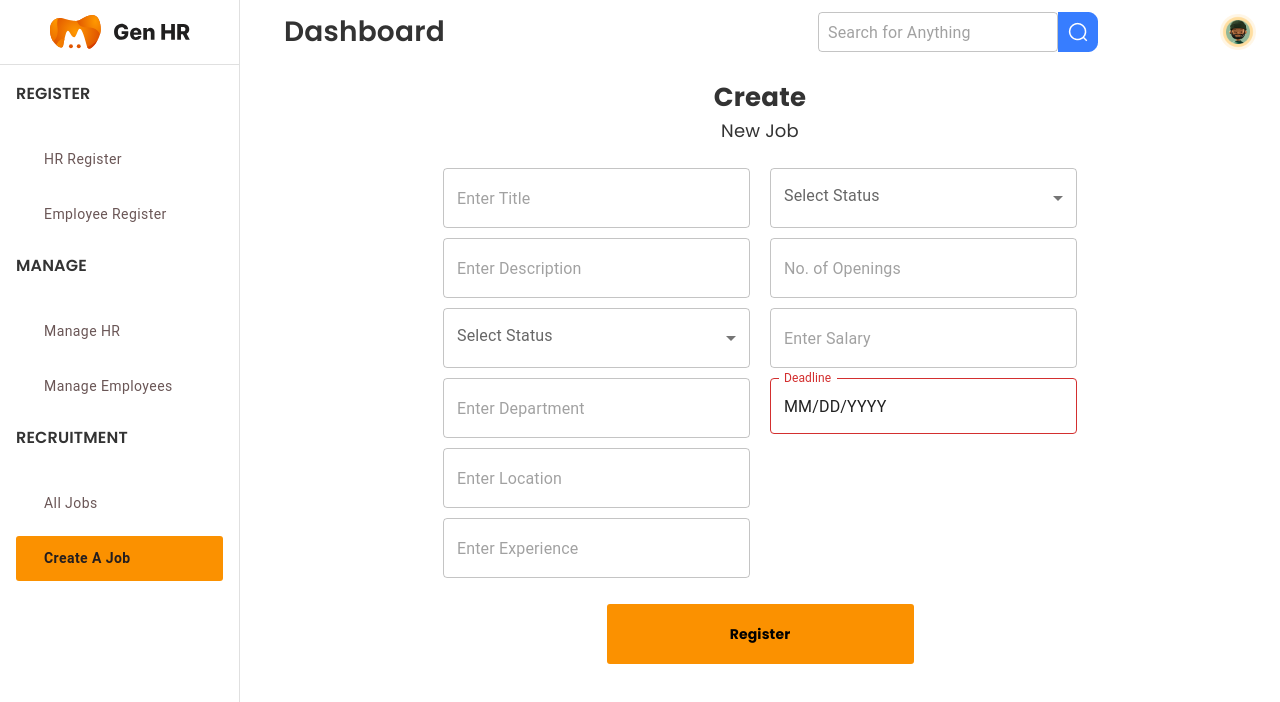
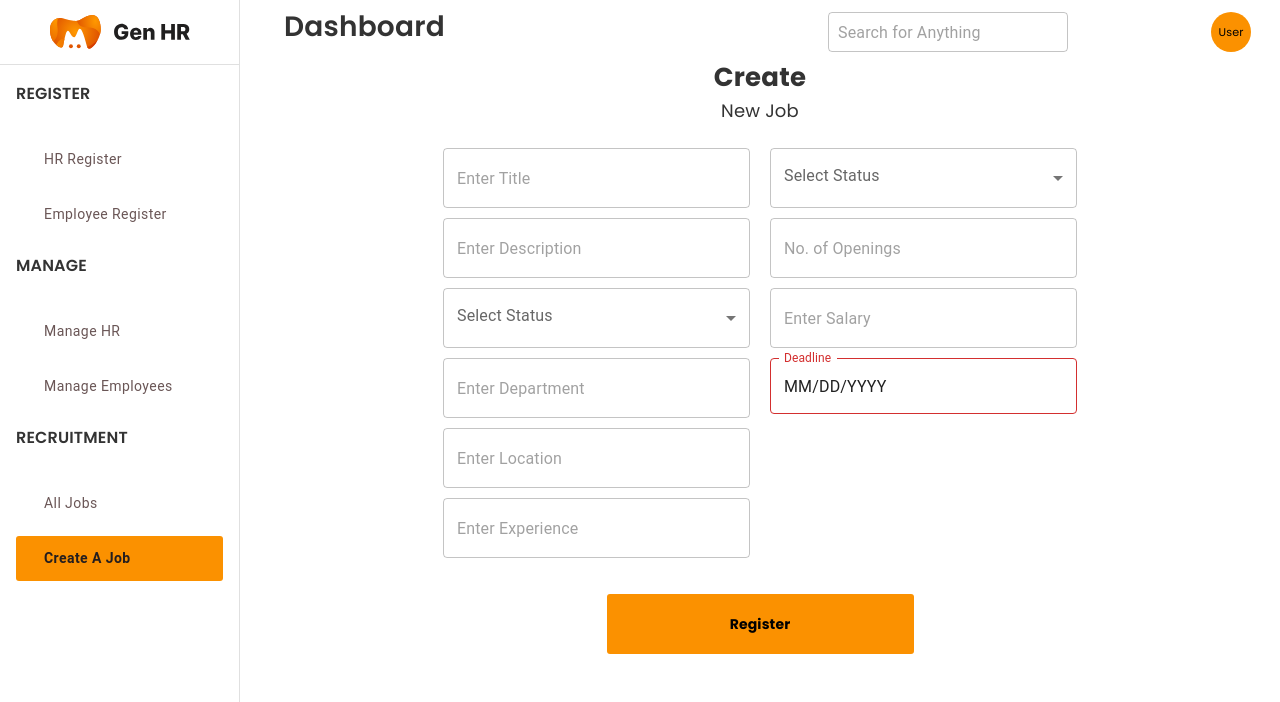
Before and after one commit to rohitschavan/HRMS, a React (Create React App) app in the folder client/: page /jobs/create in a window 1280 px wide. Shown: the top 702 px of the page. Built offline with nearby package versions, Linux system fonts and the light colour scheme; no server answers; sample sign-in values are in the browser's storage; some icons are missing.

Commit message:
added logout

```diff
--- /dev/null
+++ b/client/src/components/AvatarMenu.js
@@ -0,0 +1,77 @@
+import React, { useState } from "react";
+import { Avatar, IconButton, Menu, MenuItem, Tooltip, Typography } from "@mui/material";
+import { useNavigate } from "react-router-dom";
+import { useAdmin } from "../context/AdminContext";
+const AvatarMenu = ({admin}) => {
+const navigate = useNavigate('');
+  const [anchorEl, setAnchorEl] = useState(null);
+  const {setAdmin} = useAdmin();
+
+  const open = Boolean(anchorEl);
+
+  const handleOpen = (event) => {
+    setAnchorEl(event.currentTarget);
+  };
+  const handleClose = () => {
+    setAnchorEl(null);
+  };
+
+  const handleLogout = () => {
+    localStorage.removeItem('token');
+    setAdmin(null);
+    navigate('/');
+
+
+  };
+
+
+
+  return (
+    <>
+      <Tooltip title="Account settings">
+        <IconButton onClick={handleOpen} size="small" sx={{ ml: 2 }}>
+          <Avatar sx={{ bgcolor: "rgb(251, 145, 0)" }}>
+            <Typography sx={{
+                fontSize:'0.7rem',fontFamily:'Poppins',
+                color:'black'
+            }}>{admin?.name ? admin?.name : 'User'}</Typography>
+          </Avatar>
+        </IconButton>
+      </Tooltip>
+
+      <Menu
+        anchorEl={anchorEl}
+        open={open}
+        onClose={handleClose}
+        onClick={handleClose}
+        PaperProps={{
+          elevation: 3,
+          sx: {
+            mt: 1.5,
+            overflow: "visible",
+            filter: "drop-shadow(0px 2px 8px rgba(0,0,0,0.1))",
+            "&:before": {
+              content: '""',
+              display: "block",
+              position: "absolute",
+              top: 0,
+              right: 14,
+              width: 10,
+              height: 10,
+              bgcolor: "background.paper",
+              transform: "translateY(-50%) rotate(45deg)",
+              zIndex: 0,
+            },
+          },
+        }}
+        transformOrigin={{ horizontal: "right", vertical: "top" }}
+        anchorOrigin={{ horizontal: "right", vertical: "bottom" }}
+      >
+        <MenuItem onClick={() => alert("Profile Clicked")}>Profile</MenuItem>
+        <MenuItem onClick={handleLogout}>Logout</MenuItem>
+      </Menu>
+    </>
+  );
+};
+
+export default AvatarMenu;
--- a/client/src/components/Jobs/CreateNewJob.js
+++ b/client/src/components/Jobs/CreateNewJob.js
@@ -87,7 +87,8 @@ const {admin} = useAdmin();
             display: "flex",
             flexDirection: "column",
             gap: "10px",
-            width: '100%'
+            width: '100%',
+            marginTop:'-20px'
           }}
         >
           <motion.div
@@ -129,10 +130,12 @@ const {admin} = useAdmin();
                 New Job
               </Typography>
             </Box>
+            </motion.div>
             <br />
 
             <Grid sx={{
-              display: 'flex', justifyContent: 'center', flexDirection: 'row', gap: '20px'
+              display: 'flex', justifyContent: 'center', flexDirection: 'row', gap: '20px',
+              marginTop:'-20px'
             }}
               size={{ lg: 12, sm: 12, md: 12, xs: 12 }}
             >
@@ -286,7 +289,7 @@ const {admin} = useAdmin();
                 </Typography>
               </Button>
             </Box>
-          </motion.div>
+
         </form>
       </Grid>
     </>
--- a/client/src/components/Layout.js
+++ b/client/src/components/Layout.js
@@ -10,12 +10,10 @@ import Typography from '@mui/material/Typography';
 import Divider from '@mui/material/Divider';
 import IconButton from '@mui/material/IconButton';
 import MenuIcon from '@mui/icons-material/Menu';
-import ChevronLeftIcon from '@mui/icons-material/ChevronLeft';
-import ChevronRightIcon from '@mui/icons-material/ChevronRight';
 import ListItem from '@mui/material/ListItem';
 import { Grid, TextField } from '@mui/material';
 import Logo from '../assets/logo.svg';
-import Call from '../assets/Call.png';
+
 import NotificationsIcon from '@mui/icons-material/Notifications';
 import HelpIcon from '@mui/icons-material/Help';
 import userIcon from '../assets/usericon.png';
@@ -24,6 +22,8 @@ import HowToRegIcon from '@mui/icons-material/HowToReg';
 import BadgeIcon from '@mui/icons-material/Badge';
 import { useState } from 'react';
 import ManageAccountsIcon from '@mui/icons-material/ManageAccounts';
+import { useAdmin } from '../context/AdminContext';
+import AvatarMenu from './AvatarMenu';
 const drawerWidth = 240;
 // rgb(251 145 0)
 const openedMixin = (theme) => ({
@@ -107,6 +107,7 @@ const Drawer = styled(MuiDrawer, { shouldForwardProp: (prop) => prop !== 'open'
 );
 
 export default function Layout({ children }) {
+    const {admin} = useAdmin()
     // const isActive = useMatch('/employee/register');
     const theme = useTheme();
     const [open, setOpen] = React.useState(true);
@@ -196,7 +197,7 @@ export default function Layout({ children }) {
 
                                     }}
                                 />
-                                <Box component='img' src={Call}></Box>
+
                             </Box>
                             <Box sx={{
                                 display: 'flex',
@@ -212,10 +213,7 @@ export default function Layout({ children }) {
                                 <HelpIcon sx={{
                                     color: '#C4C4C4'
                                 }} />
-                                <Box sx={{
-                                    width: '36px',
-                                    height: '36px'
-                                }} component='img' src={userIcon}></Box>
+                           <AvatarMenu admin={admin}/>
                             </Box>
 
                         </Box>
@@ -271,7 +269,7 @@ export default function Layout({ children }) {
                                 justifyContent: 'center',
                                 flexDirection: 'column',
                                 width: '100%',
-                                gap:'10px'
+                                gap: '10px'
                             }}>
                                 <NavLink
                                     to='/hr/register'
@@ -279,11 +277,12 @@ export default function Layout({ children }) {
                                         background: isActive ? "rgb(251 145 0)" : "white",
                                         textDecoration: 'none',
                                         color: isActive ? '#241e1e' : '#6a5656',
-                                        fontWeight:  isActive ? 'bold' : 'normal',
+                                        fontWeight: isActive ? 'bold' : 'normal',
                                         fontSize: "14px",
                                         lineHeight: "21px",
                                         letterSpacing: "0.03em",
-                                                  borderRadius:'3px'
+                                        borderRadius: '3px',
+                                        transition: '0.2s'
                                     })}
                                 >
                                     <Box
@@ -301,8 +300,8 @@ export default function Layout({ children }) {
                                         <HowToRegIcon
                                             style={{
                                                 color: 'black',
-                                                position:'relative',
-                                                left:'10px'
+                                                position: 'relative',
+                                                left: '10px'
                                             }}
                                         />
                                         HR Register
@@ -314,11 +313,12 @@ export default function Layout({ children }) {
                                         background: isActive ? "rgb(251 145 0)" : "white",
                                         textDecoration: 'none',
                                         color: isActive ? '#241e1e' : '#6a5656',
-                                        fontWeight:  isActive ? 'bold' : 'normal',
+                                        fontWeight: isActive ? 'bold' : 'normal',
                                         fontSize: "14px",
                                         lineHeight: "21px",
                                         letterSpacing: "0.03em",
-                                                  borderRadius:'3px'
+                                        borderRadius: '3px',
+                                        transition: '0.2s'
                                     })}
                                 >
                                     <Box
@@ -336,8 +336,8 @@ export default function Layout({ children }) {
                                         <BadgeIcon
                                             style={{
                                                 color: 'black',
-                                                     position:'relative',
-                                                left:'10px'
+                                                position: 'relative',
+                                                left: '10px'
                                             }}
                                         />
                                         Employee Register
@@ -378,7 +378,7 @@ export default function Layout({ children }) {
                                 justifyContent: 'center',
                                 flexDirection: 'column',
                                 width: '100%',
-                                gap:'10px'
+                                gap: '10px'
                             }}>
                                 <NavLink
                                     to='/manage/hr'
@@ -386,11 +386,12 @@ export default function Layout({ children }) {
                                         background: isActive ? "rgb(251 145 0)" : "white",
                                         textDecoration: 'none',
                                         color: isActive ? '#241e1e' : '#6a5656',
-                                        fontWeight:  isActive ? 'bold' : 'normal',
+                                        fontWeight: isActive ? 'bold' : 'normal',
                                         fontSize: "14px",
                                         lineHeight: "21px",
                                         letterSpacing: "0.03em",
-                                        borderRadius:'3px'
+                                        borderRadius: '3px',
+                                        transition:'0.2s'
                                     })}
                                 >
                                     <Box
@@ -408,8 +409,8 @@ export default function Layout({ children }) {
                                         <HowToRegIcon
                                             style={{
                                                 color: 'black',
-                                                position:'relative',
-                                                left:'10px'
+                                                position: 'relative',
+                                                left: '10px'
                                             }}
                                         />
                                         Manage HR
@@ -421,11 +422,12 @@ export default function Layout({ children }) {
                                         background: isActive ? "rgb(251 145 0)" : "white",
                                         textDecoration: 'none',
                                         color: isActive ? '#241e1e' : '#6a5656',
-                                        fontWeight:  isActive ? 'bold' : 'normal',
+                                        fontWeight: isActive ? 'bold' : 'normal',
                                         fontSize: "14px",
                                         lineHeight: "21px",
                                         letterSpacing: "0.03em",
-                                                  borderRadius:'3px'
+                                        borderRadius: '3px',
+                                        transition:'0.2s'
                                     })}
                                 >
                                     <Box
@@ -443,8 +445,8 @@ export default function Layout({ children }) {
                                         <ManageAccountsIcon
                                             style={{
                                                 color: 'black',
-                                                     position:'relative',
-                                                left:'10px'
+                                                position: 'relative',
+                                                left: '10px'
                                             }}
                                         />
                                         Manage Employees
@@ -485,7 +487,7 @@ export default function Layout({ children }) {
                                 justifyContent: 'center',
                                 flexDirection: 'column',
                                 width: '100%',
-                                gap:'10px'
+                                gap: '10px'
                             }}>
                                 <NavLink
                                     to='/manage/jobs'
@@ -493,11 +495,12 @@ export default function Layout({ children }) {
                                         background: isActive ? "rgb(251 145 0)" : "white",
                                         textDecoration: 'none',
                                         color: isActive ? '#241e1e' : '#6a5656',
-                                        fontWeight:  isActive ? 'bold' : 'normal',
+                                        fontWeight: isActive ? 'bold' : 'normal',
                                         fontSize: "14px",
                                         lineHeight: "21px",
                                         letterSpacing: "0.03em",
-                                                  borderRadius:'3px'
+                                        borderRadius: '3px',
+                                       transition:'0.2s'
                                     })}
                                 >
                                     <Box
@@ -516,8 +519,8 @@ export default function Layout({ children }) {
                                             style={{
                                                 color: 'black',
 
-                                                position:'relative',
-                                                left:'10px'
+                                                position: 'relative',
+                                                left: '10px'
                                             }}
                                         />
                                         All Jobs
@@ -529,11 +532,12 @@ export default function Layout({ children }) {
                                         background: isActive ? "rgb(251 145 0)" : "white",
                                         textDecoration: 'none',
                                         color: isActive ? '#241e1e' : '#6a5656',
-                                        fontWeight:  isActive ? 'bold' : 'normal',
+                                        fontWeight: isActive ? 'bold' : 'normal',
                                         fontSize: "14px",
                                         lineHeight: "21px",
                                         letterSpacing: "0.03em",
-                                                  borderRadius:'3px'
+                                        borderRadius: '3px',
+                                        transition:'0.2s'
                                     })}
                                 >
                                     <Box
@@ -551,8 +555,8 @@ export default function Layout({ children }) {
                                         <BadgeIcon
                                             style={{
                                                 color: 'black',
-                                                     position:'relative',
-                                                left:'10px'
+                                                position: 'relative',
+                                                left: '10px'
                                             }}
                                         />
                                         Create A Job
--- a/client/src/components/Login/Register.js
+++ b/client/src/components/Login/Register.js
@@ -142,7 +142,7 @@ const Register = () => {
                             exit={{ opacity: 0, x: -50 }}
                             transition={{ duration: 0.5 }}
 
-                        >
+                         >
                             <Box
                                 sx={{
                                     display: "flex",
@@ -176,6 +176,7 @@ const Register = () => {
                                     For Admin
                                 </Typography>
                             </Box>
+                            </motion.div>
 
                             <Box
                                 sx={{
@@ -272,7 +273,7 @@ const Register = () => {
                                     <Link to='/'> Back to Login</Link>
                                 </Box>
                             </Box>
-                        </motion.div>
+
                     </Box>
 
                 </Grid>
--- a/client/src/components/Manage/ManageHR.js
+++ b/client/src/components/Manage/ManageHR.js
@@ -8,7 +8,7 @@ import Box from '@mui/material/Box';
 import axios from 'axios';
 import { useEffect, useState } from 'react';
 import toast from 'react-hot-toast';
-
+import { motion } from 'framer-motion';
 const modalStyle = {
   position: 'absolute',
   top: '50%',
@@ -107,6 +107,7 @@ export default function ManageEmp() {
 
   return (
     <Paper sx={{ height: 450, width: '100%', p: 2 }}>
+
       <DataGrid rows={emp.data?.map((item, index) => ({
         id: index + 1,
         _id: item._id,
@@ -116,6 +117,7 @@ export default function ManageEmp() {
         role: item.role || "N/A",
         status: item.status ? "Active" : "Inactive",
       })) || []} columns={columns} pageSizeOptions={[5, 10]} />
+
 
       <Modal open={open} onClose={() => setOpen(false)}>
         <Box sx={modalStyle}>
--- a/client/src/components/Manage/MangageEmp.js
+++ b/client/src/components/Manage/MangageEmp.js
@@ -8,6 +8,7 @@ import Box from '@mui/material/Box';
 import axios from 'axios';
 import { useEffect, useState } from 'react';
 import toast from 'react-hot-toast';
+import { motion } from 'framer-motion';
 
 const modalStyle = {
   position: 'absolute',
@@ -107,6 +108,7 @@ export default function ManageEmp() {
 
   return (
     <Paper sx={{ height: 450, width: '100%', p: 2 }}>
+
       <DataGrid rows={emp.data?.map((item, index) => ({
         id: index + 1,
         _id: item._id,
--- a/client/src/components/Register/RegisterEmployee.js
+++ b/client/src/components/Register/RegisterEmployee.js
@@ -105,6 +105,7 @@ const RegisterEmployee = () => {
                                 For Employee
                             </Typography>
                         </Box>
+                                            </motion.div>
 
                         <Box
                             sx={{
@@ -209,7 +210,7 @@ const RegisterEmployee = () => {
                             </form>
 
                         </Box>
-                    </motion.div>
+
                 </Box>
 
             </Grid>
--- a/client/src/components/Register/RegisterHR.js
+++ b/client/src/components/Register/RegisterHR.js
@@ -101,7 +101,7 @@ const RegisterHR = () => {
                                     For HR
                                 </Typography>
                             </Box>
-
+                            </motion.div>
                             <Box
                                 sx={{
                                     display: "flex",
@@ -196,7 +196,7 @@ const RegisterHR = () => {
                                 </form>
 
                             </Box>
-                        </motion.div>
+
                     </Box>
 
                 </Grid>
```
Lines whose indentation alone changed are shown as unchanged.
